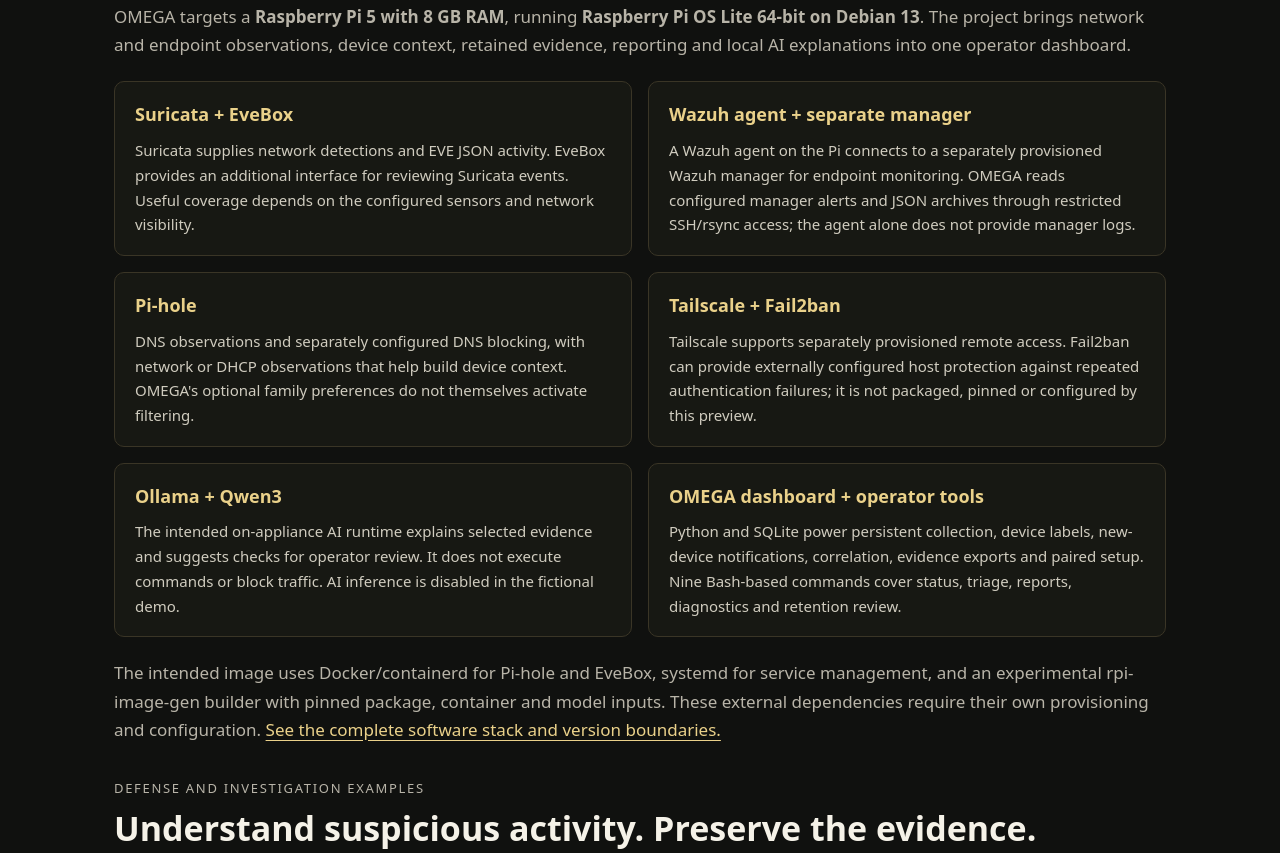
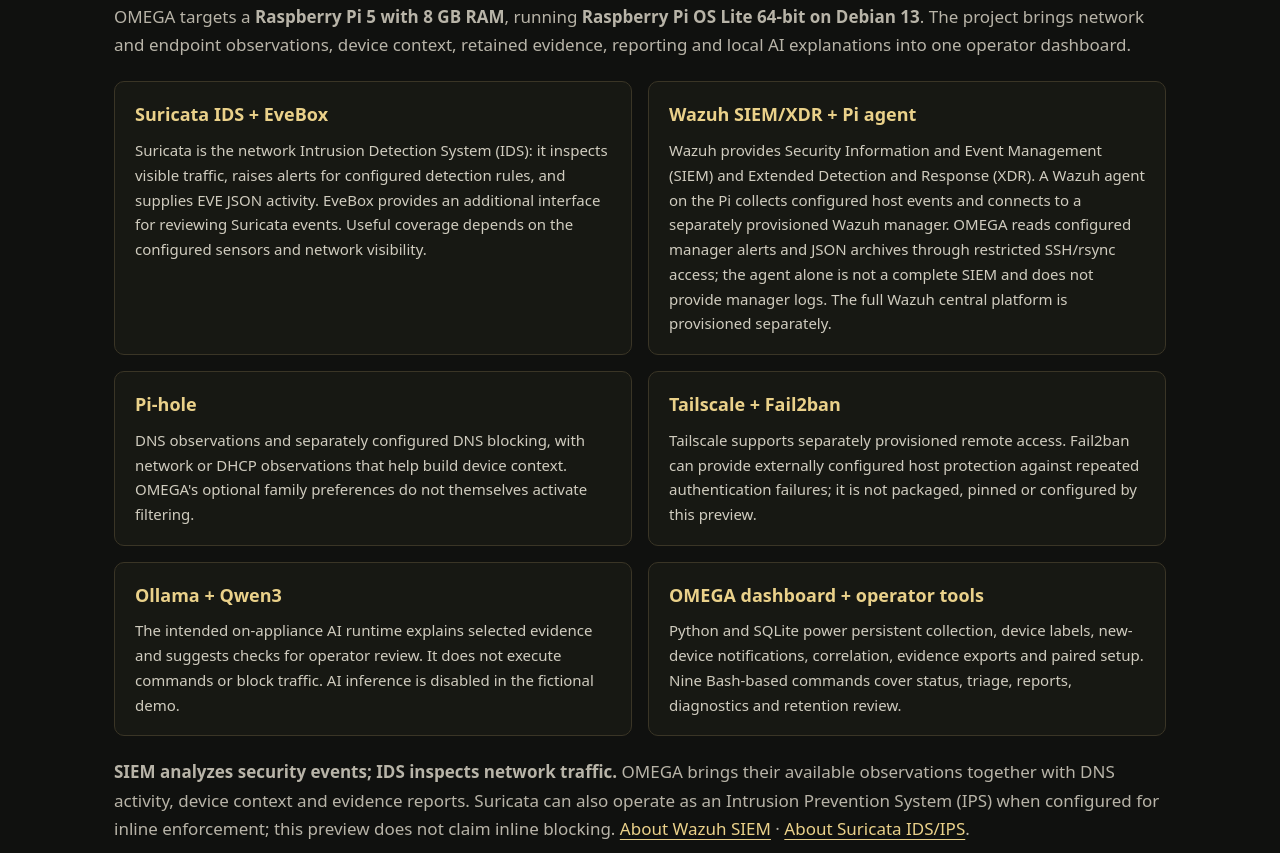
Before and after one commit to lawrencewaglejr/omega-source-preview, a plain HTML site: page docs/index.html in a window 1280 px wide. Shown: the part 1200-2053 px from the top of the page. Drawn offline with Linux system fonts and the light colour scheme.

Commit message:
Identify Wazuh SIEM/XDR and Suricata IDS on the demo page

```diff
--- a/docs/index.html
+++ b/docs/index.html
@@ -62,13 +62,14 @@
       <h2 id="overview-title">Local security visibility, built around the Raspberry Pi.</h2>
       <p>OMEGA targets a <strong>Raspberry Pi 5 with 8 GB RAM</strong>, running <strong>Raspberry Pi OS Lite 64-bit on Debian 13</strong>. The project brings network and endpoint observations, device context, retained evidence, reporting and local AI explanations into one operator dashboard.</p>
       <div class="stack">
-        <article><h3>Suricata + EveBox</h3><p>Suricata supplies network detections and EVE JSON activity. EveBox provides an additional interface for reviewing Suricata events. Useful coverage depends on the configured sensors and network visibility.</p></article>
-        <article><h3>Wazuh agent + separate manager</h3><p>A Wazuh agent on the Pi connects to a separately provisioned Wazuh manager for endpoint monitoring. OMEGA reads configured manager alerts and JSON archives through restricted SSH/rsync access; the agent alone does not provide manager logs.</p></article>
+        <article><h3>Suricata IDS + EveBox</h3><p>Suricata is the network Intrusion Detection System (IDS): it inspects visible traffic, raises alerts for configured detection rules, and supplies EVE JSON activity. EveBox provides an additional interface for reviewing Suricata events. Useful coverage depends on the configured sensors and network visibility.</p></article>
+        <article><h3>Wazuh SIEM/XDR + Pi agent</h3><p>Wazuh provides Security Information and Event Management (SIEM) and Extended Detection and Response (XDR). A Wazuh agent on the Pi collects configured host events and connects to a separately provisioned Wazuh manager. OMEGA reads configured manager alerts and JSON archives through restricted SSH/rsync access; the agent alone is not a complete SIEM and does not provide manager logs. The full Wazuh central platform is provisioned separately.</p></article>
         <article><h3>Pi-hole</h3><p>DNS observations and separately configured DNS blocking, with network or DHCP observations that help build device context. OMEGA's optional family preferences do not themselves activate filtering.</p></article>
         <article><h3>Tailscale + Fail2ban</h3><p>Tailscale supports separately provisioned remote access. Fail2ban can provide externally configured host protection against repeated authentication failures; it is not packaged, pinned or configured by this preview.</p></article>
         <article><h3>Ollama + Qwen3</h3><p>The intended on-appliance AI runtime explains selected evidence and suggests checks for operator review. It does not execute commands or block traffic. AI inference is disabled in the fictional demo.</p></article>
         <article><h3>OMEGA dashboard + operator tools</h3><p>Python and SQLite power persistent collection, device labels, new-device notifications, correlation, evidence exports and paired setup. Nine Bash-based commands cover status, triage, reports, diagnostics and retention review.</p></article>
       </div>
+      <p><strong>SIEM analyzes security events; IDS inspects network traffic.</strong> OMEGA brings their available observations together with DNS activity, device context and evidence reports. Suricata can also operate as an Intrusion Prevention System (IPS) when configured for inline enforcement; this preview does not claim inline blocking. <a href="https://wazuh.com/platform/siem/">About Wazuh SIEM</a> · <a href="https://suricata.io/2024/04/15/what-is-suricata/">About Suricata IDS/IPS</a>.</p>
       <p>The intended image uses Docker/containerd for Pi-hole and EveBox, systemd for service management, and an experimental rpi-image-gen builder with pinned package, container and model inputs. These external dependencies require their own provisioning and configuration. <a href="https://github.com/lawrencewaglejr/omega-source-preview#software-stack">See the complete software stack and version boundaries.</a></p>
     </section>
     <section class="overview" id="security-and-dfir" aria-labelledby="dfir-title">
```
